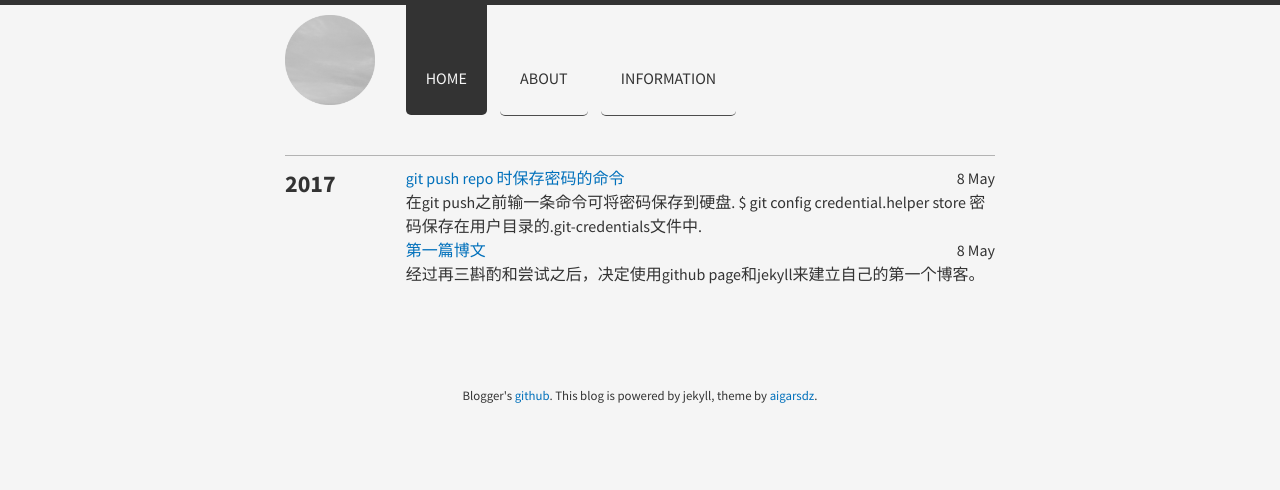
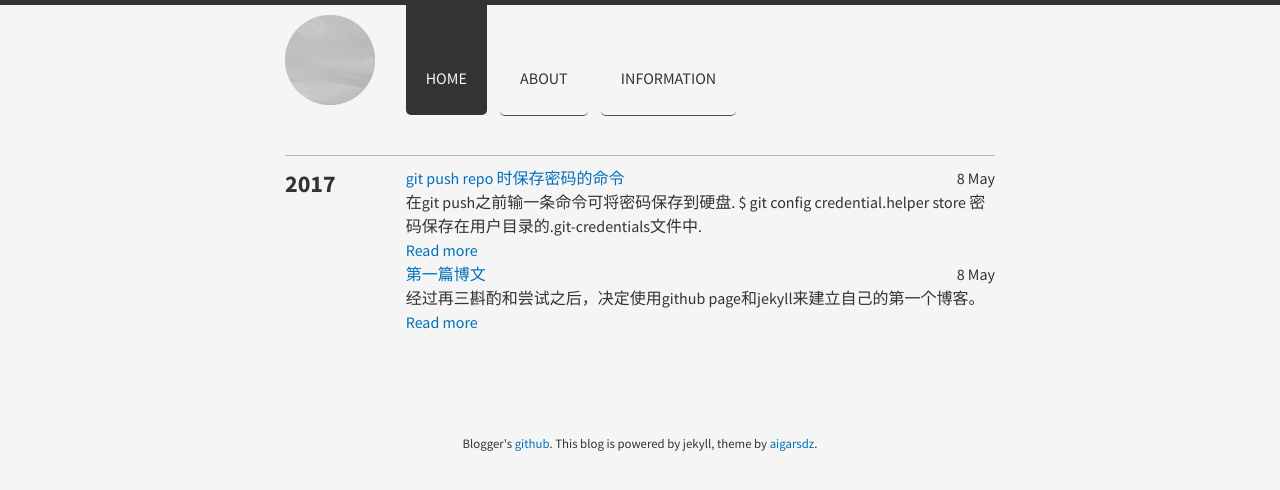
Before and after one commit to haozheji/old-webside, a Jekyll site: the page built from index.html, in a window 1280 px wide. Shown: the top 490 px of the page. Built offline with Jekyll 4.4.1, drawn with Linux system fonts in a browser that asks for light colours; nearby versions of some CDN libraries; the list of posts is cut into pages by our own code.

Commit message:
Update index.html

```diff
--- a/index.html
+++ b/index.html
@@ -32,6 +32,7 @@ title: Home
       <time datetime="{{ post.date | date: '%Y-%m-%d' }}">{{ post.date | date: "%-d %B" }}</time>
     </div>
     {{ post.excerpt | strip_html }}
+    <p class="readmore"><a href="{{ site.baseurl }}{{ post.url }}" title="{{ post.title }}" class="col span_8">Read more</a></p>
   </article>
 
 {% if forloop.last %}</div></div>{% endif %}
```
